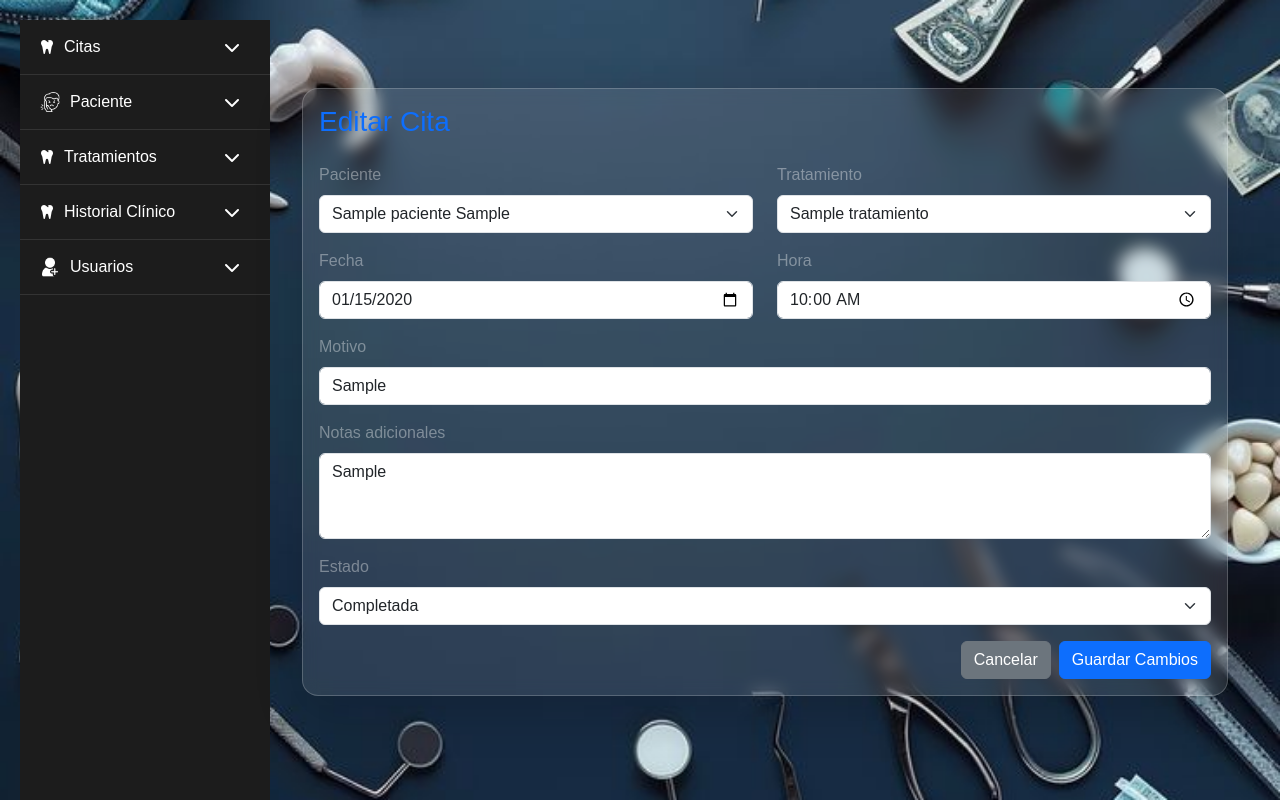
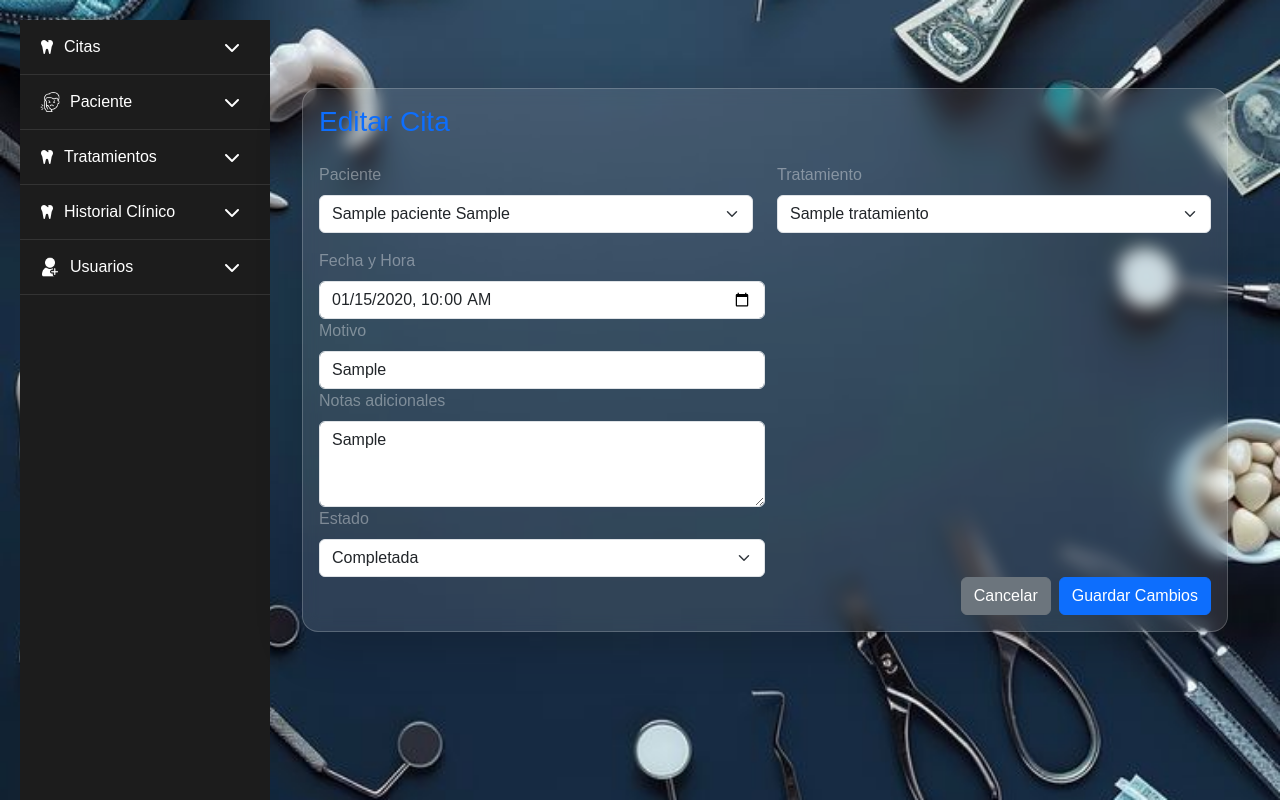
Before and after one commit to AlondraJVG/klinicstudiodental, a Flask app: page /citas/editar/1 in a window 1280 px wide. Run offline with Flask 3, Linux system fonts and the light colour scheme; tables that the repository leaves empty hold one stand-in row (values such as "Sample post").

Commit message:
resolviendo problemas de citas 2

```diff
--- a/app/templates/citas/editar_cita.html
+++ b/app/templates/citas/editar_cita.html
@@ -14,7 +14,7 @@
                         <label for="paciente_id" class="form-label">Paciente</label>
                         <select name="paciente_id" id="paciente_id" class="form-select" required>
                             {% for paciente in pacientes %}
-                                <option value="{{ paciente.id }}" {% if paciente.id == cita.paciente_id %}selected{% endif %}>
+                            <option value="{{ paciente.id }}" {% if paciente.id==cita.paciente_id %}selected{% endif %}>
                                 {{ paciente.nombre }} {{ paciente.apellido }}
                             </option>
                             {% endfor %}
@@ -26,7 +26,8 @@
                         <select name="tratamiento_id" id="tratamiento_id" class="form-select">
                             <option value="">-- Sin tratamiento asignado --</option>
                             {% for tratamiento in tratamientos %}
-                                <option value="{{ tratamiento.id }}" {% if tratamiento.id == cita.tratamiento_id %}selected{% endif %}>
+                            <option value="{{ tratamiento.id }}" {% if tratamiento.id==cita.tratamiento_id %}selected{%
+                                endif %}>
                                 {{ tratamiento.nombre }}
                             </option>
                             {% endfor %}
@@ -34,34 +35,31 @@
                     </div>
                 </div>
 
-                <div class="row mb-3">
                 <div class="col-md-6">
-                        <label for="fecha" class="form-label">Fecha</label>
-                        <input type="date" name="fecha" id="fecha" class="form-control" value="{{ cita.fecha_hora.strftime('%Y-%m-%d') }}" required>
+                    <label for="fecha_hora" class="form-label">Fecha y Hora</label>
+                    <input type="datetime-local" name="fecha_hora" id="fecha_hora" class="form-control"
+                        value="{{ cita.fecha_hora.strftime('%Y-%m-%dT%H:%M') }}" required>
+                </div>
+                <div class="col-md-6">
+                    <label for="motivo" class="form-label">Motivo</label>
+                    <input type="text" name="motivo" id="motivo" class="form-control" value="{{ cita.motivo }}"
+                        required>
                 </div>
 
                 <div class="col-md-6">
-                        <label for="hora" class="form-label">Hora</label>
-                        <input type="time" name="hora" id="hora" class="form-control" value="{{ cita.fecha_hora.strftime('%H:%M') }}" required>
-                    </div>
-                </div>
-
-                <div class="mb-3">
-                    <label for="motivo" class="form-label">Motivo</label>
-                    <input type="text" name="motivo" id="motivo" class="form-control" value="{{ cita.motivo }}" required>
-                </div>
-
-                <div class="mb-3">
                     <label for="notas" class="form-label">Notas adicionales</label>
                     <textarea name="notas" id="notas" class="form-control" rows="3">{{ cita.notas }}</textarea>
                 </div>
 
-                <div class="mb-3">
+                <div class="col-md-6">
                     <label for="estado" class="form-label">Estado</label>
                     <select name="estado" id="estado" class="form-select" required>
-                        <option value="Programada" {% if cita.estado == 'Programada' %}selected{% endif %}>Programada</option>
-                        <option value="Completada" {% if cita.estado == 'Completada' %}selected{% endif %}>Completada</option>
-                        <option value="Cancelada" {% if cita.estado == 'Cancelada' %}selected{% endif %}>Cancelada</option>
+                        <option value="Programada" {% if cita.estado=='Programada' %}selected{% endif %}>Programada
+                        </option>
+                        <option value="Completada" {% if cita.estado=='Completada' %}selected{% endif %}>Completada
+                        </option>
+                        <option value="Cancelada" {% if cita.estado=='Cancelada' %}selected{% endif %}>Cancelada
+                        </option>
                     </select>
                 </div>
 
--- a/app/templates/citas/listar_citas.html
+++ b/app/templates/citas/listar_citas.html
@@ -36,8 +36,7 @@
                             <th>ID</th>
                             <th>Paciente</th>
                             <th>Tratamiento</th>
-                            <th>Fecha</th>
-                            <th>Hora</th>
+                            <th>Fecha.Hora</th>
                             <th>Motivo</th>
                             <th>Estado</th>
                             <th>Acciones</th>
@@ -50,7 +49,7 @@
                             <td>{{ cita.paciente.nombre }} {{ cita.paciente.apellido }}</td>
                             <td>{{ cita.tratamiento.nombre if cita.tratamiento else 'N/A' }}</td>
                             <td>{{ cita.fecha_hora.strftime('%d/%m/%Y') }}</td>
-                            <td>{{ cita.hora.strftime('%H:%M') }}</td>
+                            <td>{{ cita.fecha_hora.strftime('%H:%M') }}</td>
                             <td>{{ cita.motivo }}</td>
                             <td>{{ cita.estado }}</td>
                             <td>
```
Also changed, not shown: app/templates/citas/crear_cita.html (+4 -11 lines). Lines whose indentation alone changed are shown as unchanged.
